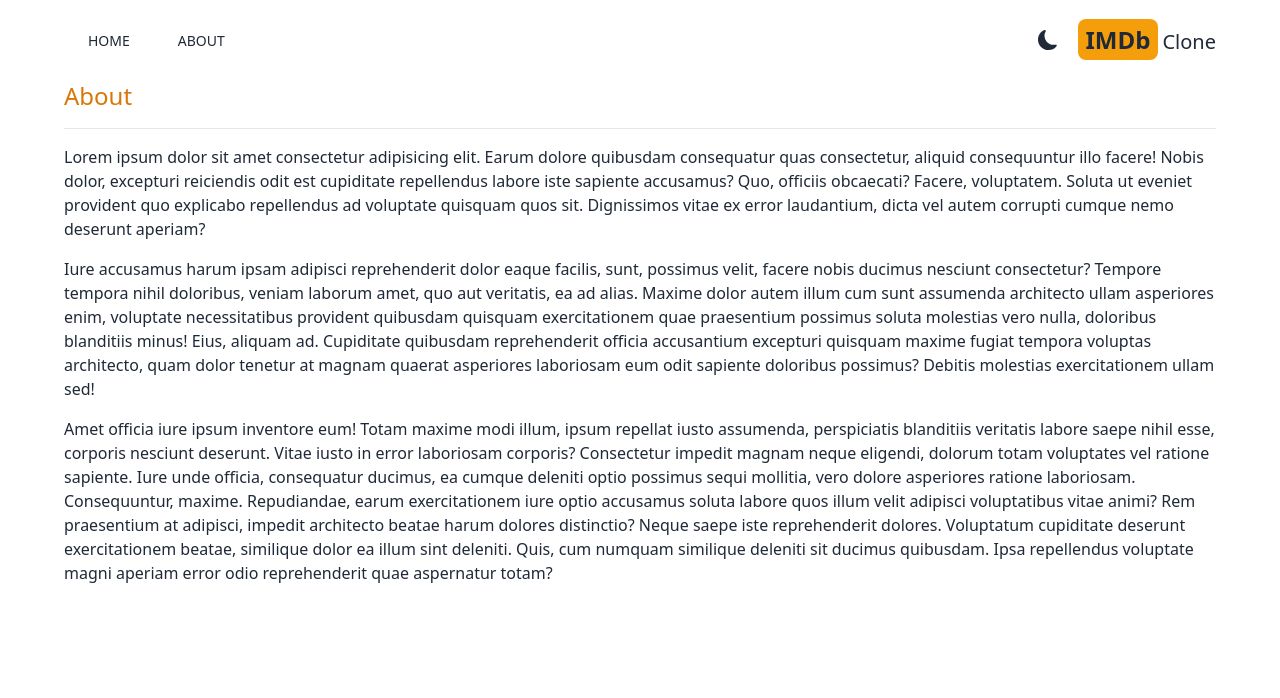
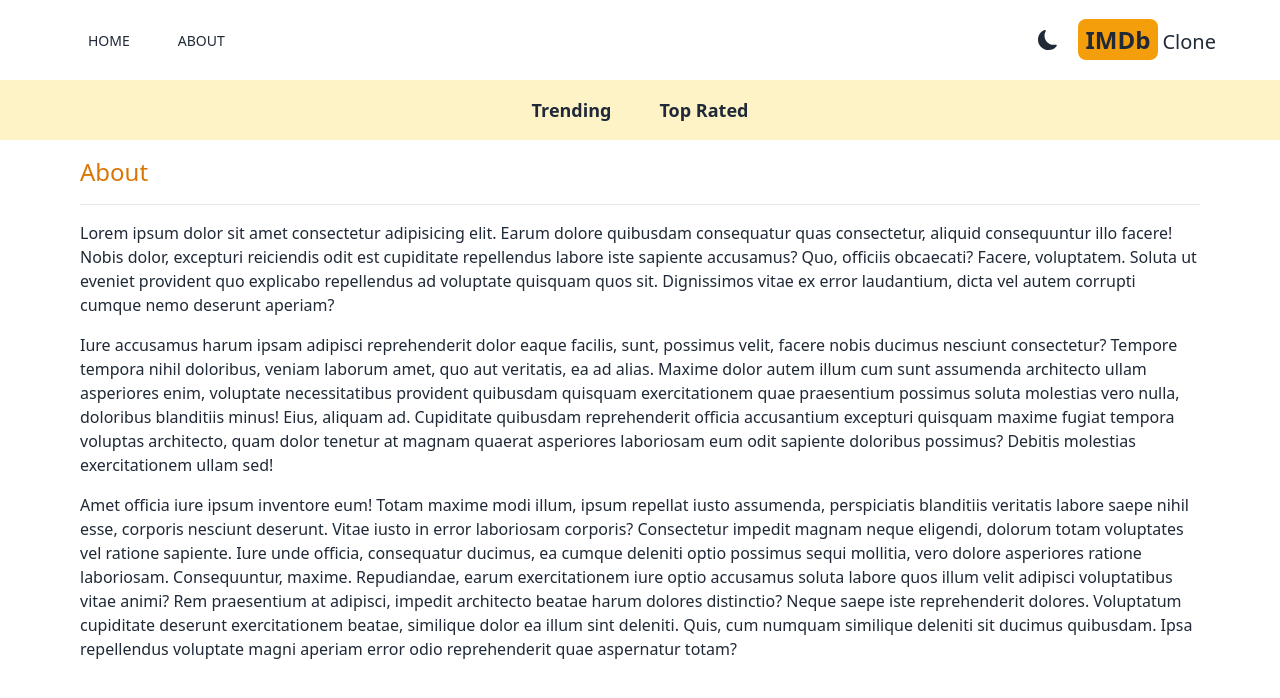
Before and after one commit to MARnVEL/imdb, a Next.js app: page /about in a window 1280 px wide. Shown: the top 698 px of the page. Built offline with nearby package versions, Linux system fonts and the light colour scheme.

Commit message:
navbar cration and styling. 27-02-2023 09:38hs

```diff
--- a/src/app/about/page.jsx
+++ b/src/app/about/page.jsx
@@ -2,7 +2,7 @@
 
 export default function About() {
     return (
-        <div className="max-w-6xl mx-auto space-y-4">
+        <div className="max-w-6xl mx-auto space-y-4 p-4">
             <h1 className="text-2xl font-medium text-amber-600">
                 About
             </h1>
--- a/src/app/layout.js
+++ b/src/app/layout.js
@@ -1,6 +1,7 @@
 import Header from '@/components/Header'
 import { Providers } from './Providers'
 import './globals.css'
+import Navbar from '@/components/Navbar'
 
 export default function RootLayout({ children }) {
   return (
@@ -17,6 +18,7 @@
           <Header/>
 
           {/* Navbar */}
+          <Navbar />
 
           {/* SearchBox */}
 
--- /dev/null
+++ b/src/components/Navbar.jsx
@@ -0,0 +1,11 @@
+import NavbarItem from "./NavbarItem";
+
+
+export default function Navbar() {
+    return (
+        <div className='flex justify-center dark:bg-slate-500 bg-amber-100 lg:text-lg p-4'>
+            <NavbarItem title='Trending' param='fetchTrending'/>
+            <NavbarItem title='Top Rated' param='fetchTopRated'/>
+        </div>
+    )
+}
--- /dev/null
+++ b/src/components/NavbarItem.jsx
@@ -0,0 +1,26 @@
+"use client";
+
+import Link from "next/link";
+
+import { useSearchParams } from "next/navigation";
+
+export default function NavbarItem({ title, param }) {
+    const searchParams = useSearchParams();
+    const genre = searchParams.get("genre");
+    return (
+        <div>
+            <Link
+                className = {`
+                    m-4 hover:text-amber-600 font-semibold p-2
+                    ${
+                        genre && genre === param &&
+                            'underline underline-offset-8 decoration-4 decoration-amber-500 rounded-lg'
+                    }
+                    `}
+                href={`/?genre=${param}`}
+            >
+                {title}
+            </Link>
+        </div>
+    )
+}
```
